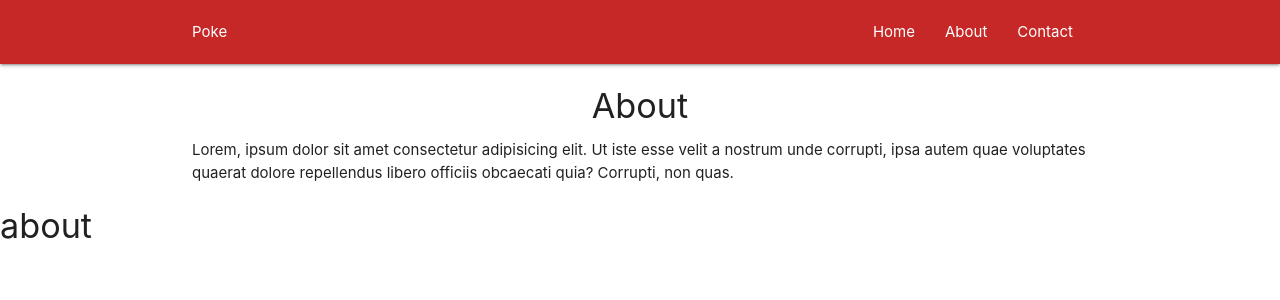
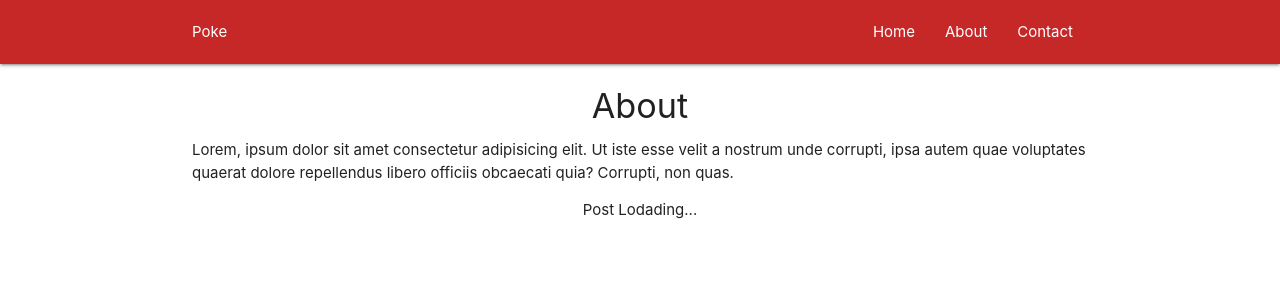
Before and after one commit to DavidBronne/pokeReduxReview, a React (Create React App) app: page /about in a window 1280 px wide. Shown: the top 300 px of the page. Built offline with nearby package versions, Linux system fonts and the light colour scheme; no server answers.

Commit message:
get post from API by id

```diff
--- a/src/component/Home.js
+++ b/src/component/Home.js
@@ -1,5 +1,6 @@
 import React, {Component} from 'react';
 import axios from 'axios';
+import {NavLink} from 'react-router-dom'
 
 class Home extends Component {
 
@@ -23,7 +24,9 @@ class Home extends Component {
                         return (
                             <div className="post card" key={post.id}>
                                 <div className="card-content">
-                                    <div className="card-title">{post.title}</div>
+                                    <NavLink to={'/' + post.id}>
+                                        <div className="card-title">{post.title}</div>
+                                    </NavLink>
                                     <p>{post.body}</p>
                                 </div>
                             </div>
--- a/src/component/Post.js
+++ b/src/component/Post.js
@@ -1,22 +1,35 @@
 import React, {Component} from 'react';
+import axios from 'axios';
 
 class Post extends Component {
 
     state = {
-        id:null
+        post:null
     }
 
     componentDidMount() {
-        this.setState(
-            {id:this.props.match.params.post_id}
-        )
+        const id = this.props.match.params.post_id
+        axios.get('https://jsonplaceholder.typicode.com/posts/' + id)
+         .then((res) => {
+             console.log('res :>> ', res);
+             this.setState(
+                 {post:res.data}
+             )
+         })
     }
 
     render() {
-        const {id} = this.state
-        console.log('id :>> ', id);
+        const {post} = this.state
+        const postDetail = post ? (
+            <div className="post">
+                <h4 className="center">{post.title}</h4>
+                <p>{post.body}</p>
+            </div>
+        ) : (
+            <div className="center">Post Lodading... </div>
+        )
         return(
-            <h4>{id}</h4>
+            <div className="container">{postDetail}</div>
         )
     }
 }
```
